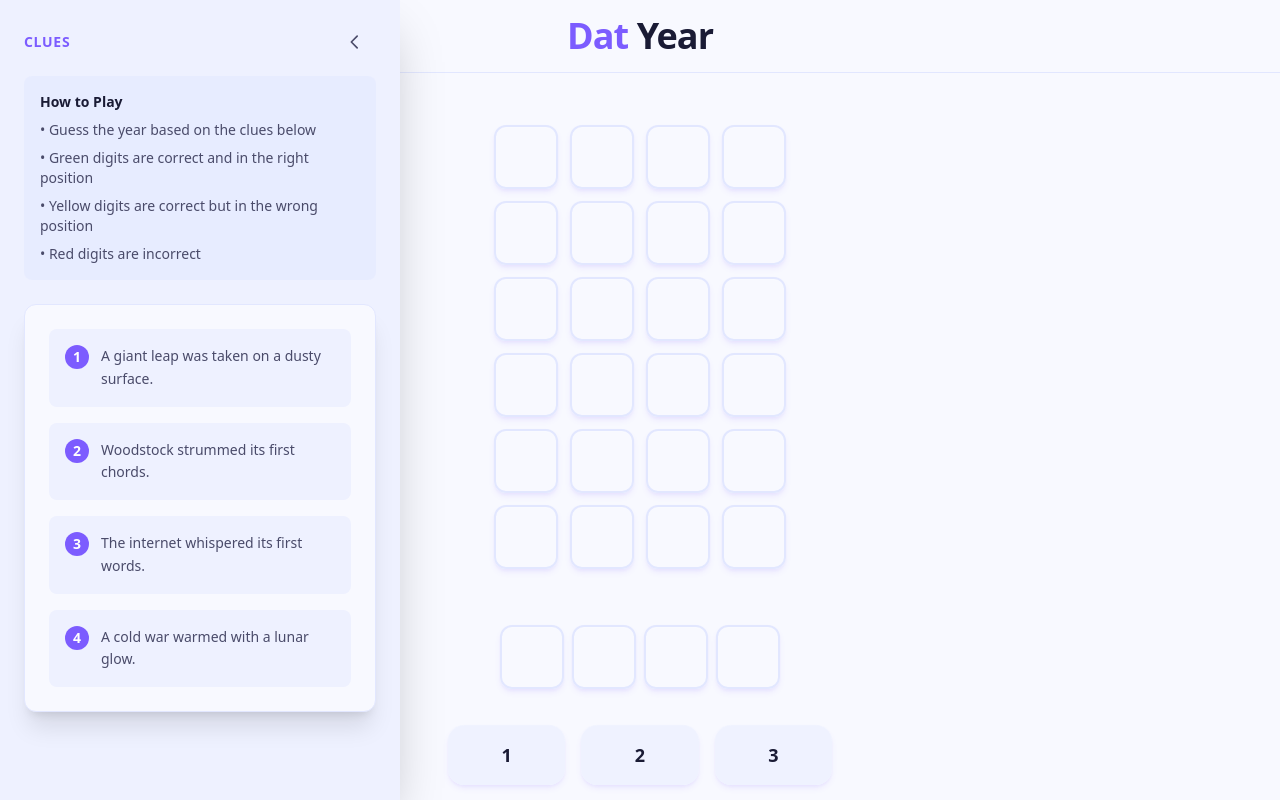
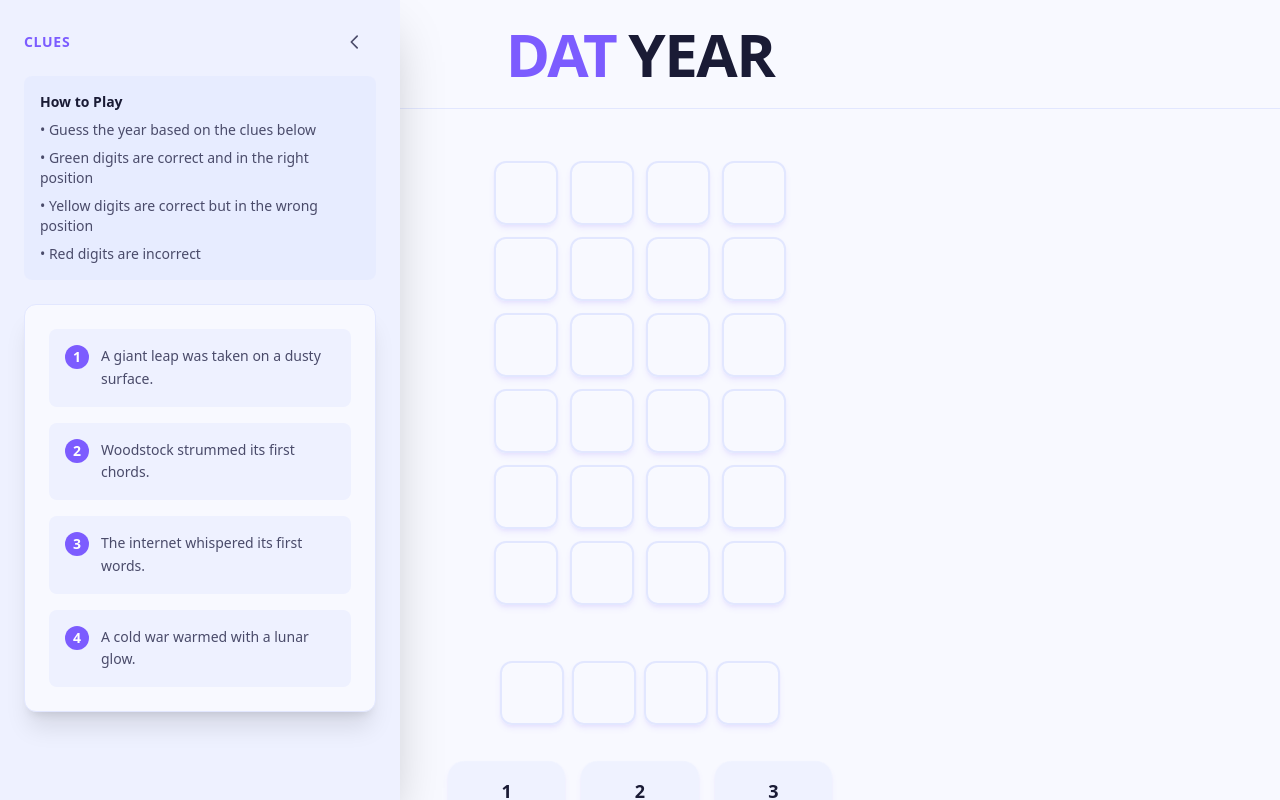
Before and after one commit to gpetiot/guess-year-js, a React (Vite) app: page / in a window 1280 px wide. Shown: the top 800 px of the page. Built offline with nearby package versions, Linux system fonts and the light colour scheme.

Commit message:
Style(brand): enhance header typography and visual impact

```diff
--- a/src/App.tsx
+++ b/src/App.tsx
@@ -67,9 +67,12 @@ const GameContent = () => {
       {/* Main Content */}
       <div className="flex min-h-screen flex-col items-center">
         <header className="w-full border-b border-bg-tertiary bg-bg">
-          <div className="container mx-auto flex items-center px-4 py-4">
-            <h1 className="flex-1 text-center text-4xl font-bold tracking-tight">
-              <span className="text-primary">Dat</span> <span className="text-text">Year</span>
+          <div className="container mx-auto flex items-center justify-center px-4 py-6">
+            <h1 className="flex items-baseline gap-3 text-5xl font-black tracking-tight sm:text-6xl">
+              <span className="relative">
+                <span className="text-primary">DAT</span>
+              </span>
+              <span className="text-text">YEAR</span>
             </h1>
           </div>
         </header>
```
